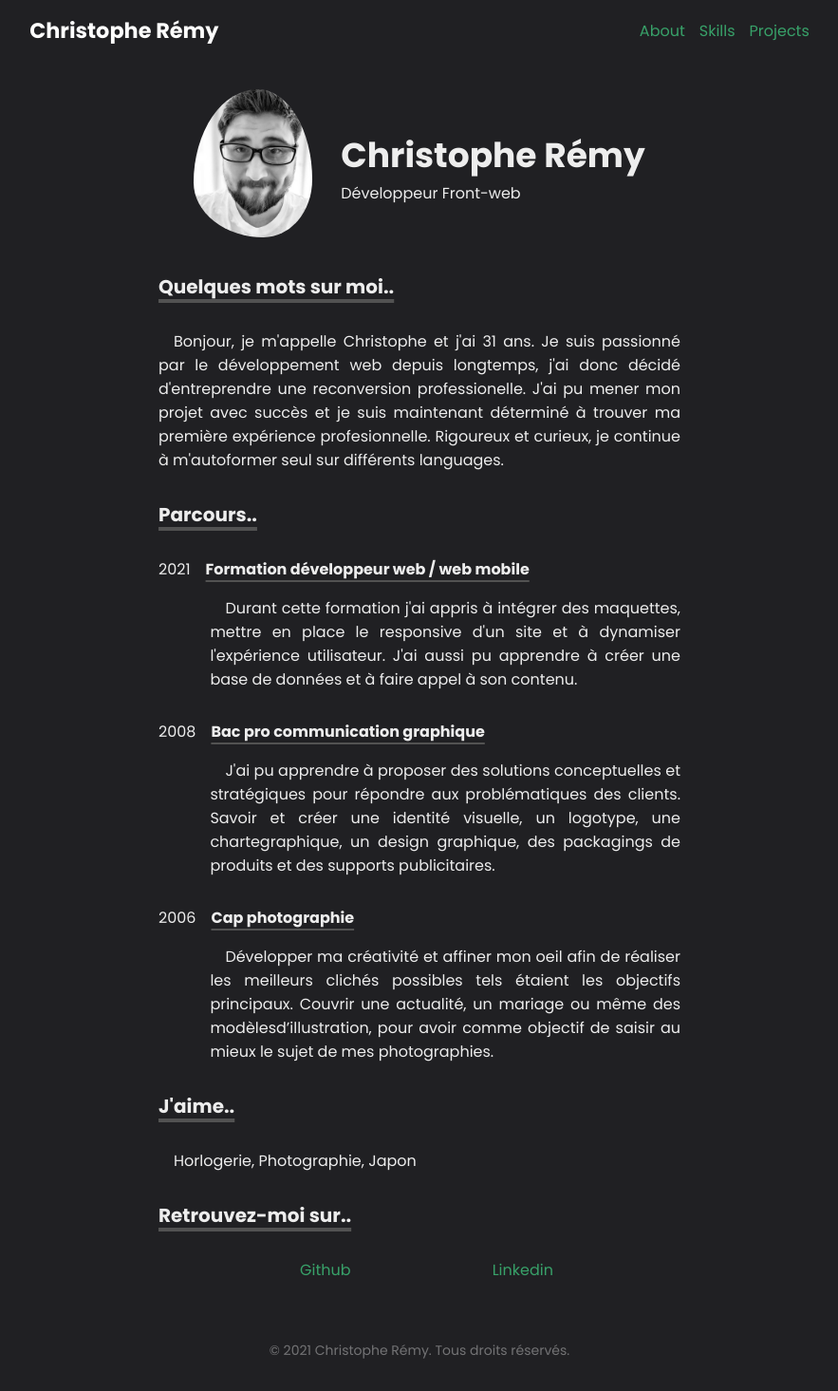
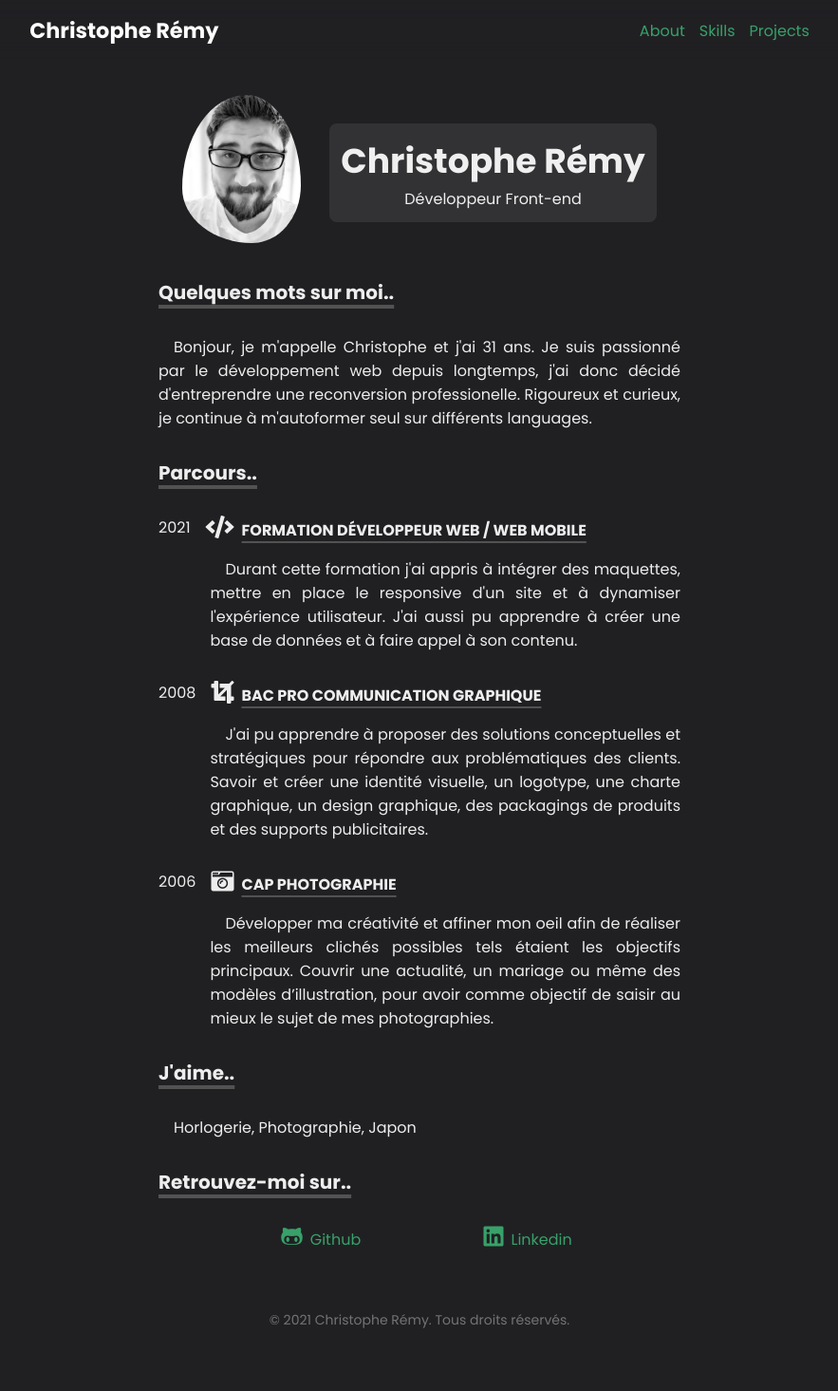
Before and after one commit to Cremobeur/react-deploy, a React (Create React App) app: page / in a window 1280 px wide. Shown: the whole page at 95% size, without its empty margins (198-1081 px from the left). After the commit the page ends 1433 px from the top, so only its background shows below. Built offline with nearby package versions, Linux system fonts and the light colour scheme.

Commit message:
Finition de la section about

```diff
--- a/public/index.html
+++ b/public/index.html
@@ -4,6 +4,8 @@
     <meta charset="utf-8" />
     <link rel="icon" href="%PUBLIC_URL%/favicon.ico" />
     <meta name="viewport" content="width=device-width, initial-scale=1" />
+    <link rel="stylesheet" href="https://pro.fontawesome.com/releases/v5.10.0/css/all.css"
+        integrity="sha384-AYmEC3Yw5cVb3ZcuHtOA93w35dYTsvhLPVnYs9eStHfGJvOvKxVfELGroGkvsg+p" crossorigin="anonymous" />
     <meta name="theme-color" content="#000000" />
     <meta
       name="description"
--- a/src/App.css
+++ b/src/App.css
@@ -9,10 +9,22 @@
   padding: 15px 0;
   font-family: 'Poppins', sans-serif;
   font-size: 0.7rem;
+  position: fixed;
+  width: 100%;
+  z-index: 1;
+  backdrop-filter: blur(10px);
+  -webkit-backdrop-filter: blur(10px);
 }
 
 .App-header .main-navigation ul li a {
   color: #38A169;
+}
+.App-header .main-navigation ul li a:hover {
+  color: #ff63c3;
+  text-decoration: underline;
+  text-underline-offset: 6px;
+  text-decoration-color: #FFFFFF;
+  text-decoration-thickness: 2px;
 }
 
 .main-info {
@@ -33,6 +45,7 @@ h4 {
   text-underline-offset: 6px;
   text-decoration-color: #525252;
   text-decoration-thickness: 2px;
+  text-transform: uppercase;
 }
 
 nav {
@@ -62,7 +75,7 @@ a {
 .App-hero {
   width: 550px;
   height: auto;
-  margin: 30px auto;
+  margin: 100px auto 30px auto;
 }
 
 .main-profil {
@@ -85,6 +98,10 @@ a {
 
 .main-spitch {
   margin-left: 30px;
+  border-radius: 0.5rem;
+  background: rgba(255, 255, 255, 0.08);
+  text-align: center;
+  padding: 0.75rem;
 }
 
 .main-about p {
@@ -104,6 +121,11 @@ a {
   flex-direction: row;
 }
 
+.main-school .info-school i {
+  padding-right: 8px;
+  font-size: 1.5rem;
+}
+
 .main-school .info-school span {
   margin-right: 1em;
 }
@@ -119,6 +141,19 @@ a {
 
 .main-social ul li a {
   color: #38A169;
+  padding-left: 8px;
+}
+.main-social ul li a:hover {
+  color: #ff63c3;
+  text-decoration: underline;
+  text-underline-offset: 6px;
+  text-decoration-color: #FFFFFF;
+  text-decoration-thickness: 2px;
+}
+
+.main-social ul li i {
+  color: #38A169;
+  font-size: 1.5em;
 }
 
 /********** FOOTER **********/
--- a/src/components/Hero.js
+++ b/src/components/Hero.js
@@ -14,7 +14,7 @@ const Hero = () => {
 
                 <div className="main-spitch">
                     <h2>Christophe Rémy</h2>
-                    <p>Développeur Front-web</p>
+                    <p>Développeur Front-end</p>
                 </div>
 
             </div>
@@ -25,8 +25,6 @@ const Hero = () => {
 
                 <p>
                     Bonjour, je m'appelle Christophe et j'ai 31 ans. Je suis passionné par le développement web depuis longtemps, j'ai donc décidé d'entreprendre une reconversion professionelle.
-
-                    J'ai pu mener mon projet avec succès et je suis maintenant déterminé à trouver ma première expérience profesionnelle.
 
                     Rigoureux et curieux, je continue à m'autoformer seul sur différents languages.
                 </p>
@@ -43,7 +41,7 @@ const Hero = () => {
 
                         <span>2021</span>
 
-                        <h4>Formation développeur web / web mobile</h4>
+                        <h4><i class="fas fa-code"></i>Formation développeur web / web mobile</h4>
 
                     </div>
 
@@ -61,14 +59,14 @@ const Hero = () => {
 
                         <span>2008</span>
 
-                        <h4>Bac pro communication graphique</h4>
+                        <h4><i class="fas fa-crop"></i>Bac pro communication graphique</h4>
 
                     </div>
 
                     <p>
                         J'ai pu apprendre à proposer des solutions conceptuelles et stratégiques pour
                         répondre aux problématiques des clients. Savoir et créer une identité visuelle,
-                        un logotype, une chartegraphique, un design graphique, des packagings de produits et
+                        un logotype, une charte graphique, un design graphique, des packagings de produits et
                         des supports publicitaires.
                     </p>
 
@@ -80,14 +78,14 @@ const Hero = () => {
 
                         <span>2006</span>
 
-                        <h4>Cap photographie</h4>
+                        <h4><i class="fas fa-camera-retro"></i>Cap photographie</h4>
 
                     </div>
 
                     <p>
                         Développer ma créativité et affiner mon oeil afin de réaliser les meilleurs clichés
                         possibles tels étaient les objectifs principaux. Couvrir une actualité, un mariage
-                        ou même des modèlesd’illustration, pour avoir comme objectif de saisir au mieux le
+                        ou même des modèles d’illustration, pour avoir comme objectif de saisir au mieux le
                         sujet de mes photographies.
                     </p>
 
@@ -108,8 +106,13 @@ const Hero = () => {
                 <h3>Retrouvez-moi sur..</h3>
 
                 <ul>
-                    <li><a href="./Header.js">Github</a></li>
-                    <li><a href="./Header.js">Linkedin</a></li>
+                    <li>
+                        <i class="fab fa-github-alt"></i><a target="blank" href="https://github.com/Cremobeur">Github</a>
+                    </li>
+
+                    <li>
+                        <i class="fab fa-linkedin"></i><a target="blank" href="https://www.linkedin.com/in/cremobeur/">Linkedin</a>
+                    </li>
                 </ul>
 
             </div>
--- a/src/index.js
+++ b/src/index.js
@@ -2,7 +2,6 @@ import React from 'react';
 import ReactDOM from 'react-dom';
 import './index.css';
 import App from './App';
-import reportWebVitals from './reportWebVitals';
 
 ReactDOM.render(
   <React.StrictMode>
@@ -10,8 +9,3 @@ ReactDOM.render(
   </React.StrictMode>,
   document.getElementById('root')
 );
-
-// If you want to start measuring performance in your app, pass a function
-// to log results (for example: reportWebVitals(console.log))
-// or send to an analytics endpoint. Learn more: https://bit.ly/CRA-vitals
-reportWebVitals();
--- a/src/reportWebVitals.js
+++ /dev/null
@@ -1,13 +0,0 @@
-const reportWebVitals = onPerfEntry => {
-  if (onPerfEntry && onPerfEntry instanceof Function) {
-    import('web-vitals').then(({ getCLS, getFID, getFCP, getLCP, getTTFB }) => {
-      getCLS(onPerfEntry);
-      getFID(onPerfEntry);
-      getFCP(onPerfEntry);
-      getLCP(onPerfEntry);
-      getTTFB(onPerfEntry);
-    });
-  }
-};
-
-export default reportWebVitals;
```
